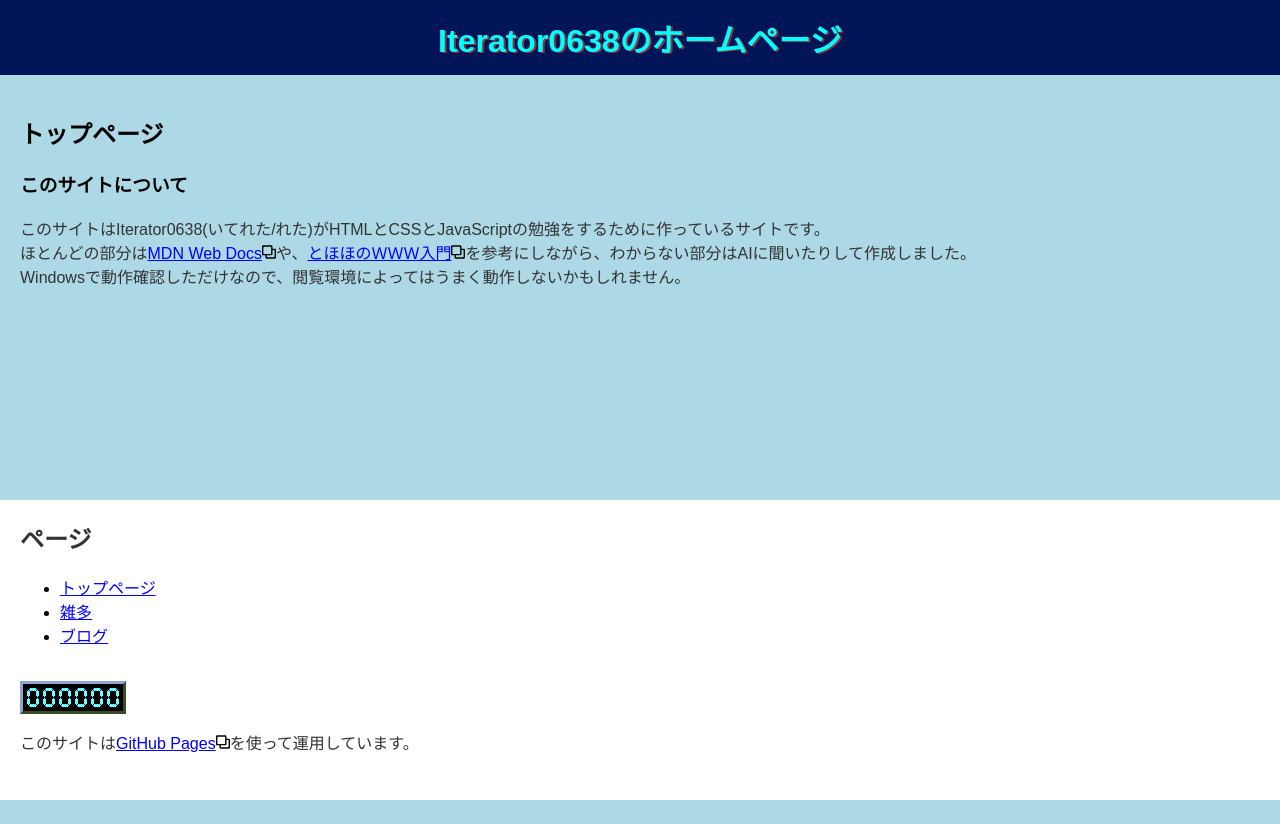
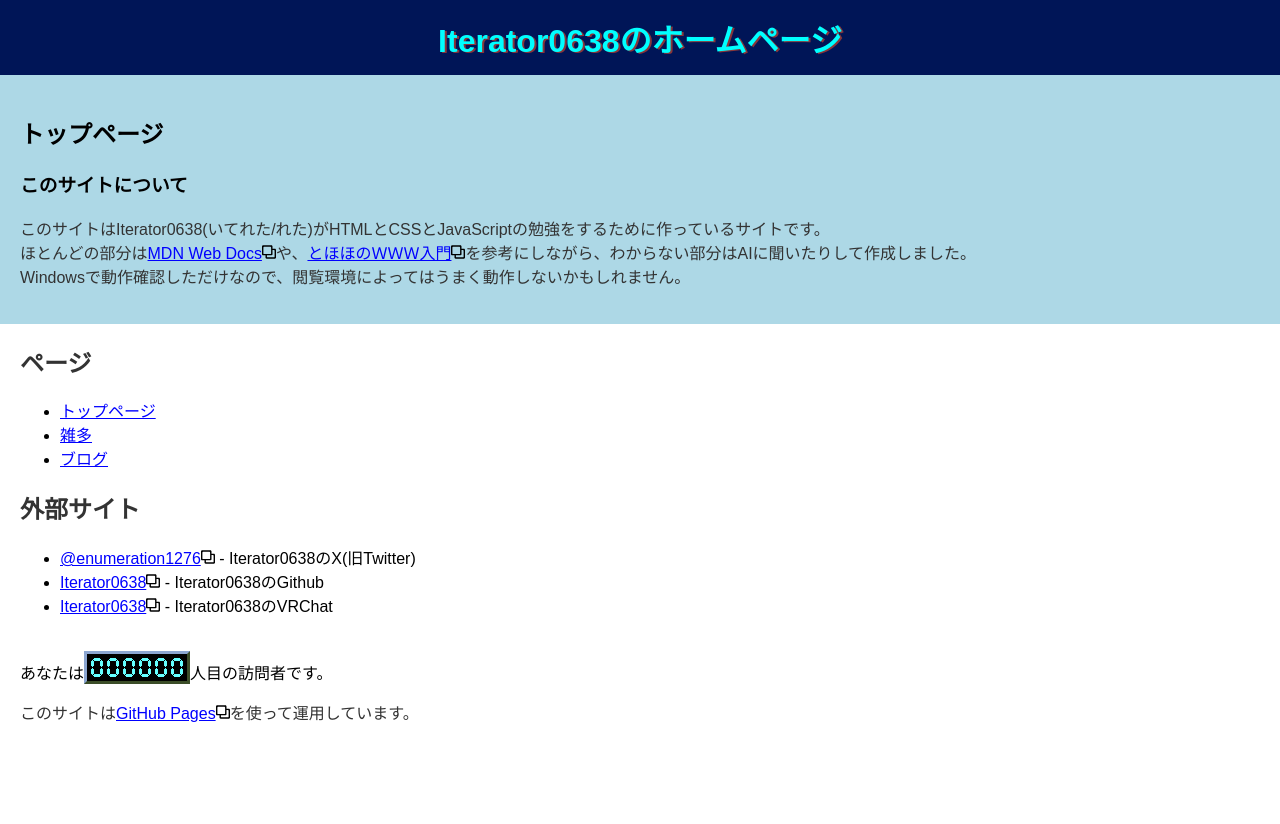
Before and after one commit to Iterator0638/iterator0638.github.io, a plain HTML site: page index.html in a window 1280 px wide. Before the commit the page ends 800 px from the top, so only its background shows below. Drawn offline with Linux system fonts and the light colour scheme.

Commit message:
Added external link

```diff
--- a/index.html
+++ b/index.html
@@ -39,10 +39,19 @@
                         <li><a href="blog/index.html" target="_self">ブログ</a></li>
                     </ul>
                 </nav>
+
+                <h2>外部サイト</h2>
+                <nav class="footer-nav">
+                    <ul>
+                        <li><a href="https://x.com/enumeration1276" target="_blank">@enumeration1276<img src="images/new-tab.svg" width="14" alt="(新しいタブで開く)"/></a> - Iterator0638のX(旧Twitter)</li>
+                        <li><a href="https://github.com/Iterator0638" target="_blank">Iterator0638<img src="images/new-tab.svg" width="14" alt="(新しいタブで開く)"/></a> - Iterator0638のGithub</li>
+                        <li><a href="https://vrchat.com/home/user/usr_617551aa-2d39-4a33-9c72-9281b3db13cf" target="_blank">Iterator0638<img src="images/new-tab.svg" width="14" alt="(新しいタブで開く)"/></a> - Iterator0638のVRChat</li>
+                    </ul>
+                </nav>
+
                 <br>
-                <div class="access-counter" id="access-counter"></div>
+                <div>あなたは<div class="access-counter" id="access-counter"></div>人目の訪問者です。</div>
                 <script src="misc/access-counter/access-counter.js"></script>
-
                 <p>このサイトは<a href="https://docs.github.com/ja/pages" target="_blank">GitHub Pages<img src="images/new-tab.svg" width="14" alt="(新しいタブで開く)"/></a>を使って運用しています。</p>
             </div>
         </footer>
--- a/styles1.css
+++ b/styles1.css
@@ -45,7 +45,7 @@ a:active {
     margin: 0;
     background-color: #FFFFFF;
     width: 100%;
-    height: 300px;
+    height: 500px;
     overflow: hidden;
 }
 
```
